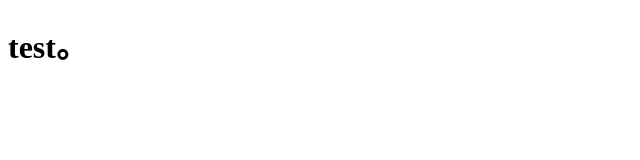
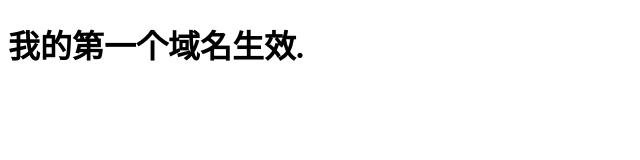
Before and after one commit to zag2017/zag2017.github.io, a plain HTML site: page index.html in a window 1280 px wide. Shown: the whole page, without its empty margins (0-640 px from the left). Drawn offline with Linux system fonts and the light colour scheme.

Commit message:
修改页面内容

```diff
--- a/index.html
+++ b/index.html
@@ -1,6 +1,6 @@
 <!DOCTYPE html>
 <html>
 <body>
-<h1>test。</h1>
+<h1>我的第一个域名生效.</h1>
 </body>
 </html>
```
